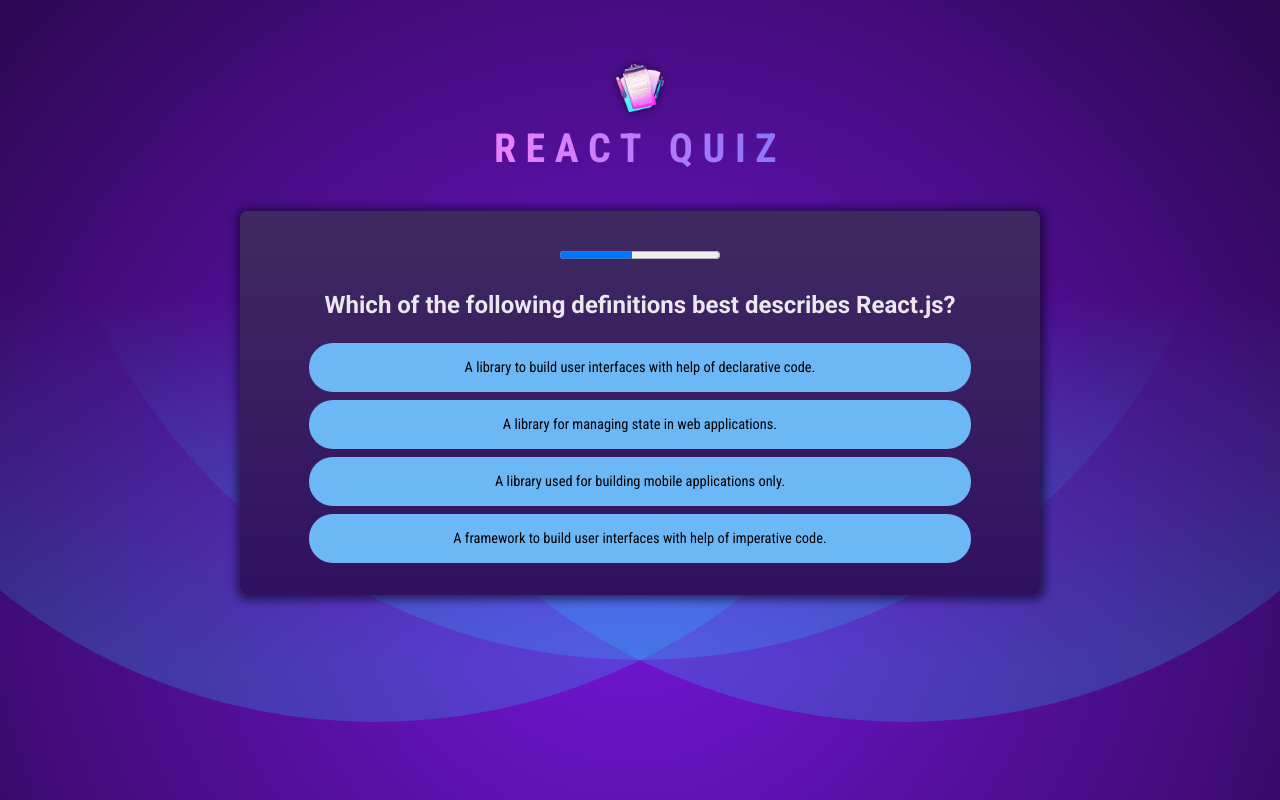
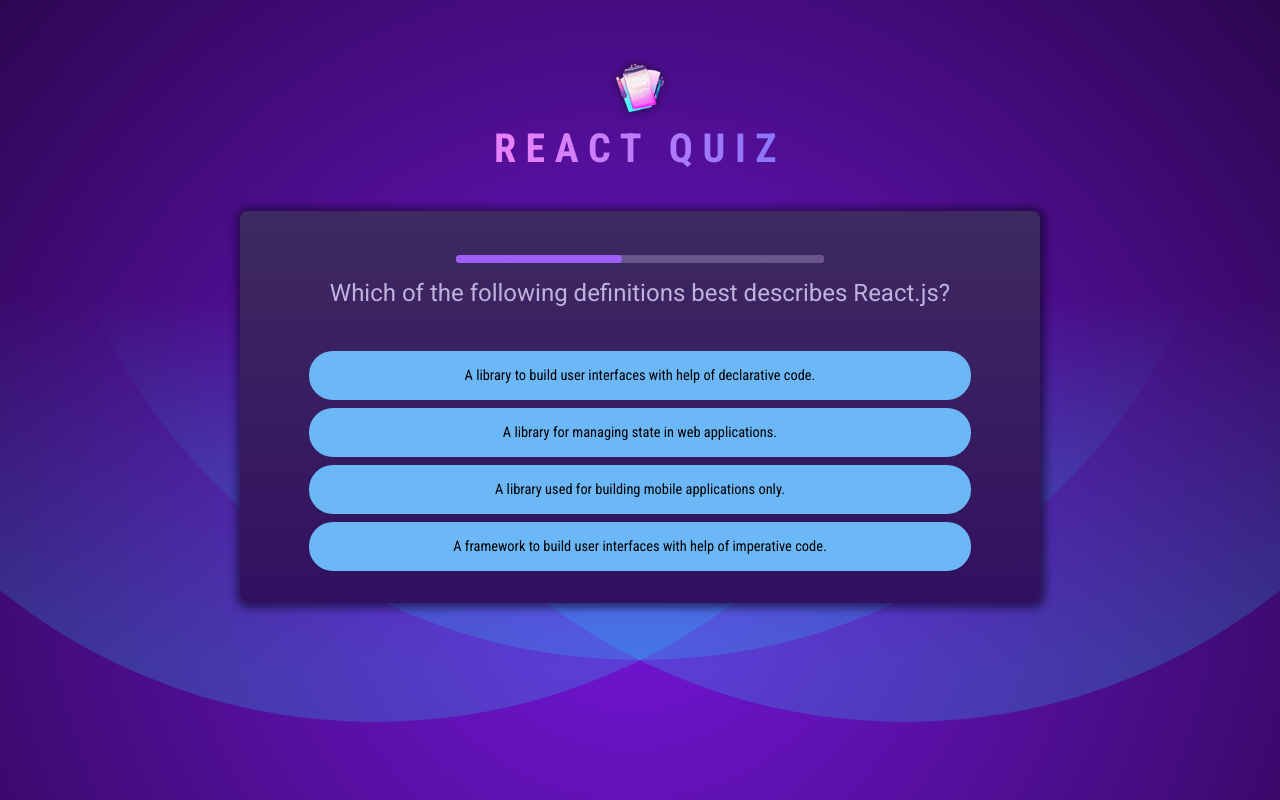
Before and after one commit to Faizan-glitch-os/quzi-app, a React (Vite) app: page / in a window 1280 px wide. Built offline with nearby package versions, Linux system fonts and the light colour scheme.

Commit message:
question and progress bar component tweaked to avoid bugs, added styles to show for correct, wrong and answered state. now only result is remaining

```diff
--- a/components/progress_bar.jsx
+++ b/components/progress_bar.jsx
@@ -1,6 +1,6 @@
 import { useEffect, useState } from "react";
 
-export default function ProgressBar({ timeout, onTimeout }) {
+export default function ProgressBar({ timeout, onTimeout, mode }) {
   const [remainingTime, setRemainingTime] = useState(timeout);
 
   useEffect(() => {
@@ -21,6 +21,11 @@
   }, []);
 
   return (
-    <progress id="question-time" max={timeout} value={remainingTime}></progress>
+    <progress
+      id="question-time"
+      max={timeout}
+      value={remainingTime}
+      className={mode}
+    ></progress>
   );
 }
--- a/components/question.jsx
+++ b/components/question.jsx
@@ -13,6 +13,15 @@
     selectedAnswer: "",
     isCorrect: null,
   });
+
+  let timer = 10000;
+
+  if (answer.selectedAnswer) {
+    timer = 1000;
+  }
+  if (answer.isCorrect !== null) {
+    timer = 2000;
+  }
 
   function handleSelectedAnswer(answer) {
     setAnswer({ selectedAnswer: answer, isCorrect: null });
@@ -41,8 +50,13 @@
   }
 
   return (
-    <div id="questions">
-      <ProgressBar timeout={10000} onTimeout={onSkipAnswer} />
+    <div id="question">
+      <ProgressBar
+        key={timer}
+        timeout={timer}
+        onTimeout={answer.selectedAnswer === "" ? onSkipAnswer : null}
+        mode={selectedState}
+      />
       <h2>{QUESTIONS[currentQuestionIndex].text}</h2>
       <Answer
         answers={QUESTIONS[currentQuestionIndex].answers}
```
